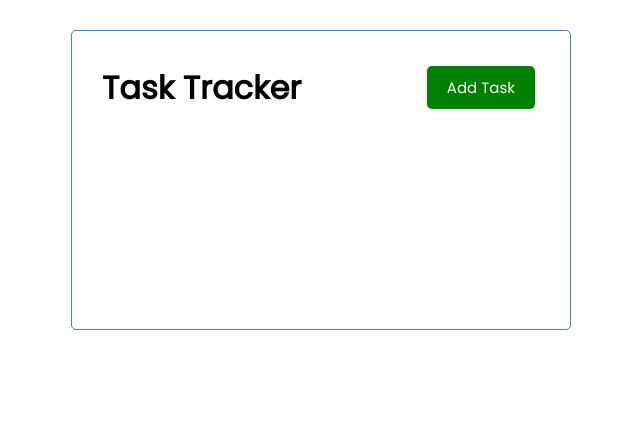
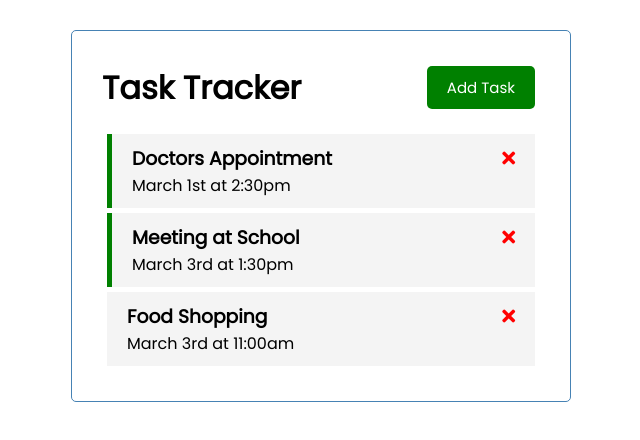
Before and after one commit to MiracleCorunus/vue-crash-2021, a Vue app: page / in a window 1280 px wide. Shown: the top 440 px of the page, without its empty margins (319-959 px from the left). Built offline with nearby package versions, Linux system fonts and the light colour scheme.

Commit message:
emit and state

```diff
--- a/public/index.html
+++ b/public/index.html
@@ -5,6 +5,7 @@
     <meta http-equiv="X-UA-Compatible" content="IE=edge">
     <meta name="viewport" content="width=device-width,initial-scale=1.0">
     <link rel="icon" href="<%= BASE_URL %>favicon.ico">
+    <link rel="stylesheet" href="https://cdnjs.cloudflare.com/ajax/libs/font-awesome/5.15.3/css/all.min.css" referrerpolicy="no-referrer" />
     <title><%= htmlWebpackPlugin.options.title %></title>
   </head>
   <body>
--- a/src/App.vue
+++ b/src/App.vue
@@ -1,16 +1,56 @@
 <template>
   <div class="container">
     <Header title="Task Tracker"/>
+    <Tasks @toggle-reminder="toggleReminder" @delete-task="deleteTask" :tasks="tasks"/>
   </div>
 </template>
 
 <script>
 import Header from './components/Header'
+import Tasks from './components/Tasks'
 
 export default {
   name: 'App',
   components: {
     Header,
+    Tasks,
+  },
+  data() {
+    return {
+      tasks: []
+    }
+  },
+  methods: {
+    deleteTask(id) {
+      if(confirm('Are you sure?')) {
+        this.tasks = this.tasks.filter((task) => task.id !== id)
+      }
+    },
+    toggleReminder(id) {
+      this.tasks = this.tasks.map((task) => task.id === id ? {...task, reminder: !task.reminder} : task)
+    }
+  },
+  created() {
+    this.tasks = [
+      {
+        id: 1,
+        text: 'Doctors Appointment',
+        day: 'March 1st at 2:30pm',
+        reminder: true,
+      },
+      {
+        id: 2,
+        text: 'Meeting at School',
+        day: 'March 3rd at 1:30pm',
+        reminder: true,
+      },
+      {
+        id: 3,
+        text: 'Food Shopping',
+        day: 'March 3rd at 11:00am',
+        reminder: false,
+      },
+    ]
   }
 }
 </script>
@@ -72,23 +112,6 @@
   width: 100%;
 }
 
-.task {
-  background: #f4f4f4;
-  margin: 5px;
-  padding: 10px 20px;
-  cursor: pointer;
-}
-
-.task.reminder {
-  border-left: 5px solid green;
-}
-
-.task h3 {
-  display: flex;
-  align-items: center;
-  justify-content: space-between;
-}
-
 .add-form {
   margin-bottom: 40px;
 }
--- a/src/components/Button.vue
+++ b/src/components/Button.vue
@@ -1,5 +1,5 @@
 <template>
-    <button :style="{background: color}" class="btn">{{text}}</button>
+    <button @click="onClick()" :style="{background: color}" class="btn">{{text}}</button>
 </template>
 
 <script>
@@ -8,6 +8,11 @@
         props: {
             text: String,
             color: String,
+        },
+        methods: {
+            onClick() {
+                console.log('click');
+            }
         }
     }
 </script>
--- /dev/null
+++ b/src/components/Task.vue
@@ -0,0 +1,42 @@
+<template>
+    <div @dblclick="$emit('toggle-reminder', task.id)" :class="[task.reminder ? 'reminder' : '', 'task']">
+        <h3>
+            {{task.text}}
+            <i @click="$emit('delete-task', task.id)" class="fas fa-times"></i>
+        </h3>
+        <p>{{task.day}}</p>
+    </div>
+</template>
+
+<script>
+export default {
+    name: 'Task',
+    props: {
+        task: Object
+    },
+}
+</script>
+
+<style scoped>
+.fas {
+    color: red
+}
+
+.task {
+  background: #f4f4f4;
+  margin: 5px;
+  padding: 10px 20px;
+  cursor: pointer;
+}
+
+.task.reminder {
+  border-left: 5px solid green;
+}
+
+.task h3 {
+  display: flex;
+  align-items: center;
+  justify-content: space-between;
+}
+
+</style>
--- /dev/null
+++ b/src/components/Tasks.vue
@@ -0,0 +1,20 @@
+<template>
+    <div :key="task.id" v-for="task in tasks">
+        <Task @toggle-reminder="$emit('toggle-reminder', task.id)" @delete-task="$emit('delete-task', task.id)" :task="task"/>
+    </div>
+</template>
+
+<script>
+import Task from './Task'
+
+    export default {
+        name: 'Tasks',
+        props: {
+            tasks: Array
+        },
+        components: {
+            Task,
+        },
+        emits: ['delete-task', 'toggle-reminder'],
+    }
+</script>
```
